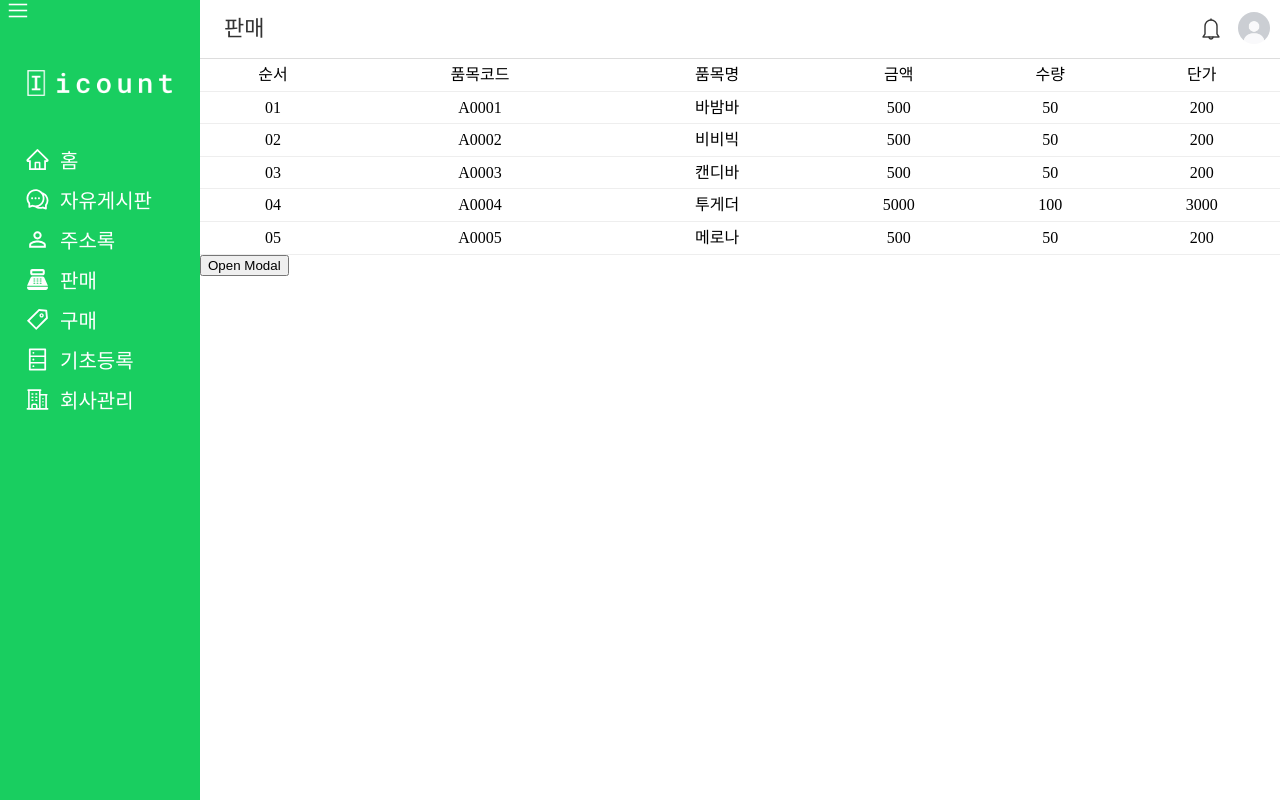
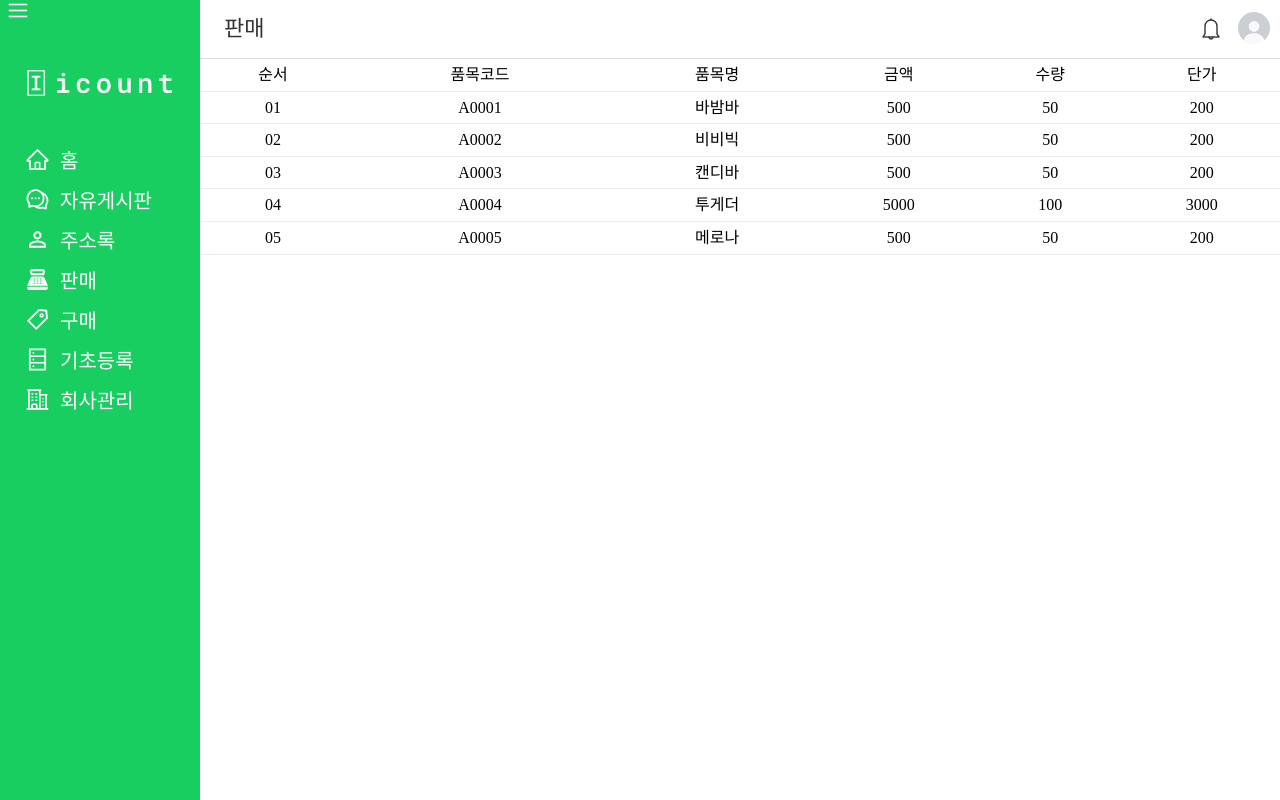
Before and after one commit to iiiicount/ICERP_FRONT, a React (Create React App) app: page /sale in a window 1280 px wide. Built offline with nearby package versions, Linux system fonts and the light colour scheme.

Commit message:
add : table 클릭 시 모달 생성

```diff
--- /dev/null
+++ b/src/components/Modal/EditModal.jsx
@@ -0,0 +1,15 @@
+import React from "react";
+import Modal from "./Modal";
+
+const EditModal = ({ item, onClose }) => {
+    console.log(item);
+    return (
+        <Modal onClose={onClose}>
+            {Object.keys(item).map((key) => (
+                <input key={key} type="text" defaultValue={item[key]} />
+            ))}
+        </Modal>
+    );
+};
+
+export default EditModal;
--- a/src/components/Modal/Modal.jsx
+++ b/src/components/Modal/Modal.jsx
@@ -2,11 +2,9 @@ import React from "react";
 import styles from "../../assets/scss/Modal.module.scss";
 
 const Modal = ({ onClose, children }) => {
-    console.log("모달");
-
     return (
         <div className={styles.modal}>
-            <div className={styles.modal_content}>모달</div>
+            <div className={styles.modal_content}>{children}</div>
             <button className="close-button" onClick={onClose}>
                 X
             </button>
--- a/src/components/Modal/ModalTrigger.jsx
+++ /dev/null
@@ -1,23 +0,0 @@
-import React, { useState } from "react";
-import Modal from "./Modal";
-
-const ModalTrigger = () => {
-    const [isOpen, setIsOpen] = useState(false);
-
-    const handleOpenModal = () => {
-        setIsOpen(true);
-    };
-
-    const handleCloseModal = () => {
-        setIsOpen(false);
-    };
-
-    return (
-        <div>
-            <button onClick={handleOpenModal}>Open Modal</button>
-            {isOpen && <Modal onClose={handleCloseModal}>Modal Content</Modal>}
-        </div>
-    );
-};
-
-export default ModalTrigger;
--- a/src/components/Grid/Table.jsx
+++ b/src/components/Table/Table.jsx
@@ -1,13 +1,13 @@
-import React, { useState } from "react";
-import styles from "../../assets/scss/Grid.module.scss";
-import ModalTrigger from "../Modal/ModalTrigger";
+import React from "react";
+import styles from "../../assets/scss/Table.module.scss";
 
 const Table = ({
     columnName = {},
-    gridTestDataList = [],
+    tableDataList = [],
     useOption = "view",
+    onClick,
 }) => {
-    const keys = gridTestDataList.reduce(
+    const keys = tableDataList.reduce(
         (acc, item) => [
             ...acc,
             ...Object.keys(item).filter((key) => !acc.includes(key)),
@@ -17,7 +17,7 @@ const Table = ({
 
     return (
         <>
-            <div className={styles.grid}>
+            <div className={styles.table}>
                 <table className={styles.grid_main}>
                     <thead>
                         <tr>
@@ -29,11 +29,11 @@ const Table = ({
                         </tr>
                     </thead>
                     <tbody>
-                        {gridTestDataList.map((data) => (
+                        {tableDataList.map((data) => (
                             <tr
                                 className={styles.grid_tr_row}
                                 key={data.order}
-                                onClick={() => console.log("그리드 클릭")}
+                                onClick={() => onClick(data)}
                             >
                                 {keys.map((key) => (
                                     <th key={key}>
@@ -50,7 +50,6 @@ const Table = ({
                         ))}
                     </tbody>
                 </table>
-                <ModalTrigger /> {/* 모달 테스트 */}
             </div>
         </>
     );
--- a/src/pages/PurchasePage.tsx
+++ b/src/pages/PurchasePage.tsx
@@ -1,5 +1,5 @@
 import ContentTop from "../components/ContentTop";
-import Table from "../components/Grid/Table";
+import Table from "../components/Table/Table";
 
 const columnName = {
     order: "순서",
@@ -10,7 +10,7 @@ const columnName = {
     unitCost: "단가",
 };
 
-const gridTestDataList = [
+const tableDataList = [
     {
         order: "01",
         code: "A0001",
@@ -60,8 +60,9 @@ const PurchasePage = () => {
             <div className="content_page">
                 <Table
                     columnName={columnName}
-                    gridTestDataList={gridTestDataList}
+                    tableDataList={tableDataList}
                     useOption="input"
+                    onClick={() => {}}
                 />
             </div>
         </div>
--- a/src/pages/SalePage.tsx
+++ b/src/pages/SalePage.tsx
@@ -1,5 +1,7 @@
+import React, { useState } from "react";
 import ContentTop from "../components/ContentTop";
-import Table from "../components/Grid/Table";
+import EditModal from "../components/Modal/EditModal";
+import Table from "../components/Table/Table";
 
 const columnName = {
     order: "순서",
@@ -10,7 +12,7 @@ const columnName = {
     unitCost: "단가",
 };
 
-const gridTestDataList = [
+const tableDataList = [
     {
         order: "01",
         code: "A0001",
@@ -54,14 +56,20 @@ const gridTestDataList = [
 ];
 
 const SalePage = () => {
+    const [popUp, setPopUp] = useState<typeof columnName | null>(null);
+
     return (
         <div className="go_content">
             <ContentTop titleName={"판매"} path={"/sale"} />
             <div className="content_page">
                 <Table
                     columnName={columnName}
-                    gridTestDataList={gridTestDataList}
+                    tableDataList={tableDataList}
+                    onClick={setPopUp}
                 />
+                {popUp !== null && (
+                    <EditModal item={popUp} onClose={() => setPopUp(null)} />
+                )}
             </div>
         </div>
     );
```
Also changed, not shown: src/assets/scss/Table.module.scss (renamed from src/assets/scss/Grid.module.scss).
